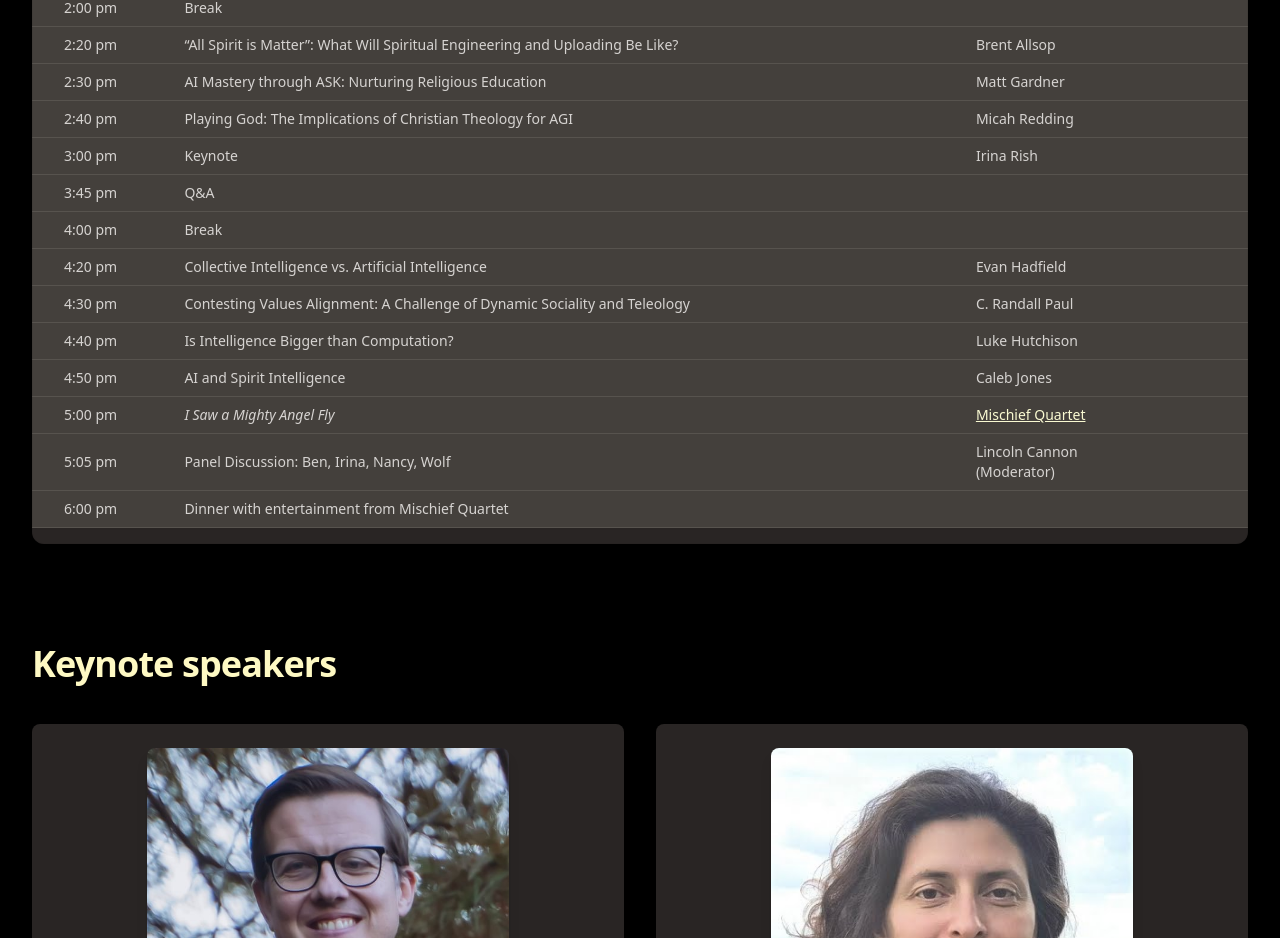
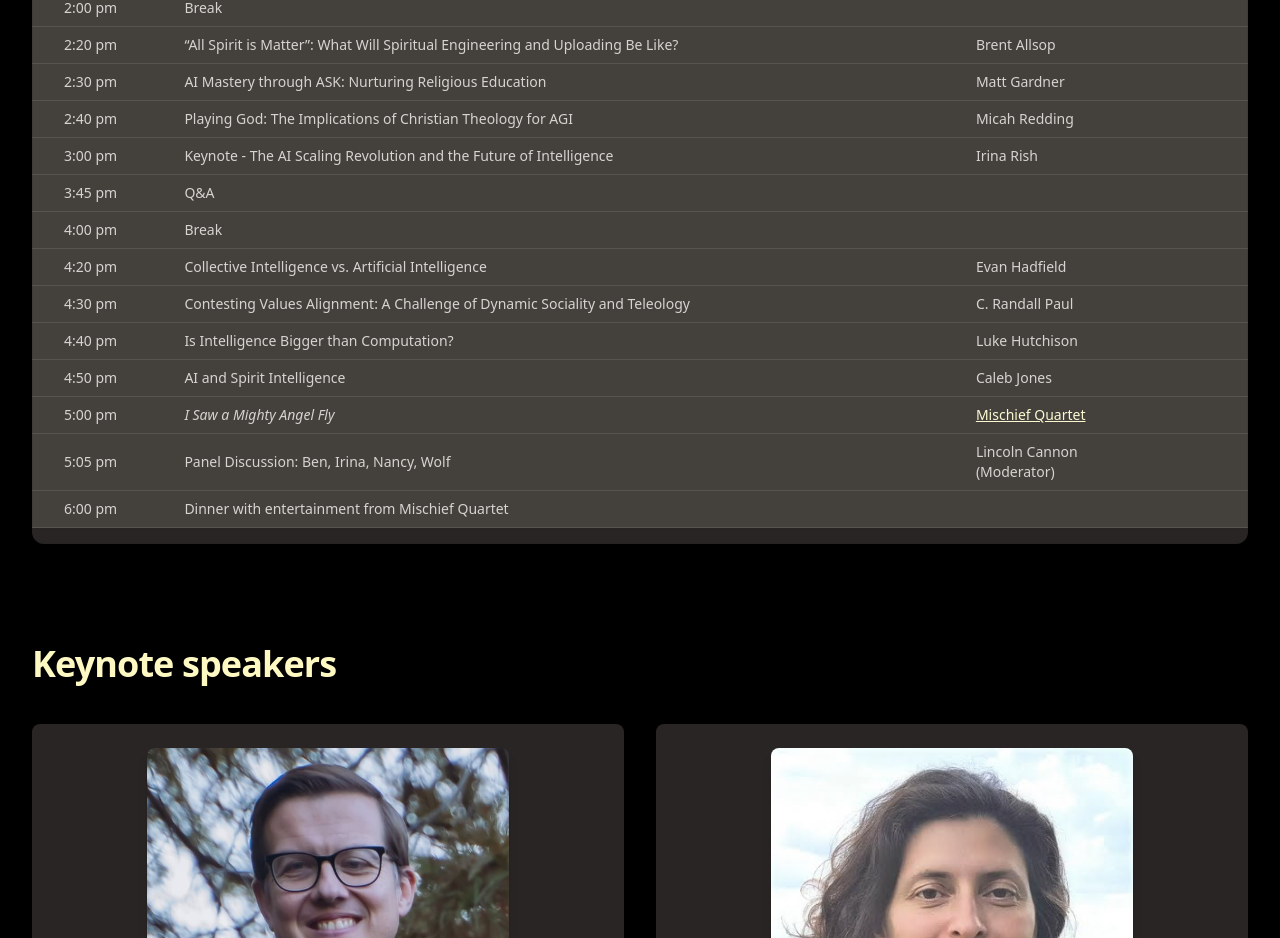
Before and after one commit to MormonTranshumanistAssociation/mtaconf, a React (Vite) app: page / in a window 1280 px wide. Shown: the part 4058-4996 px from the top of the page. Built offline with nearby package versions, Linux system fonts and the light colour scheme.

Commit message:
Update schedule

```diff
--- a/src/2024/schedule.tsx
+++ b/src/2024/schedule.tsx
@@ -302,7 +302,7 @@ export function Schedule() {
                         3:00 pm
                       </td>
                       <td className="border-b border-stone-600 p-2 text-stone-300">
-                        Keynote
+                        Keynote - The AI Scaling Revolution and the Future of Intelligence
                       </td>
                       <td className="whitespace-nowrap border-b border-stone-600 p-2 pr-8 text-stone-300">
                         Irina Rish
```
